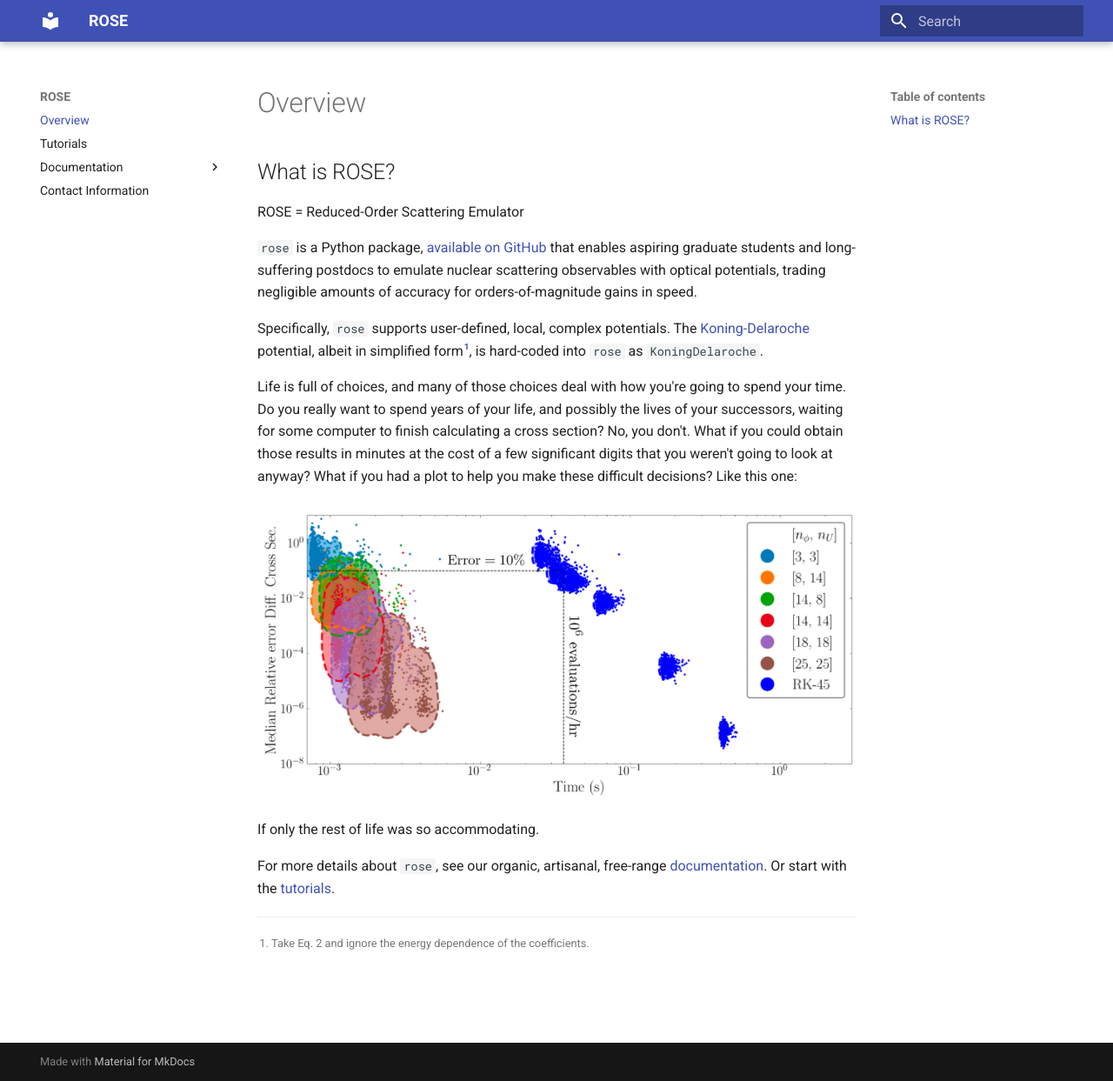
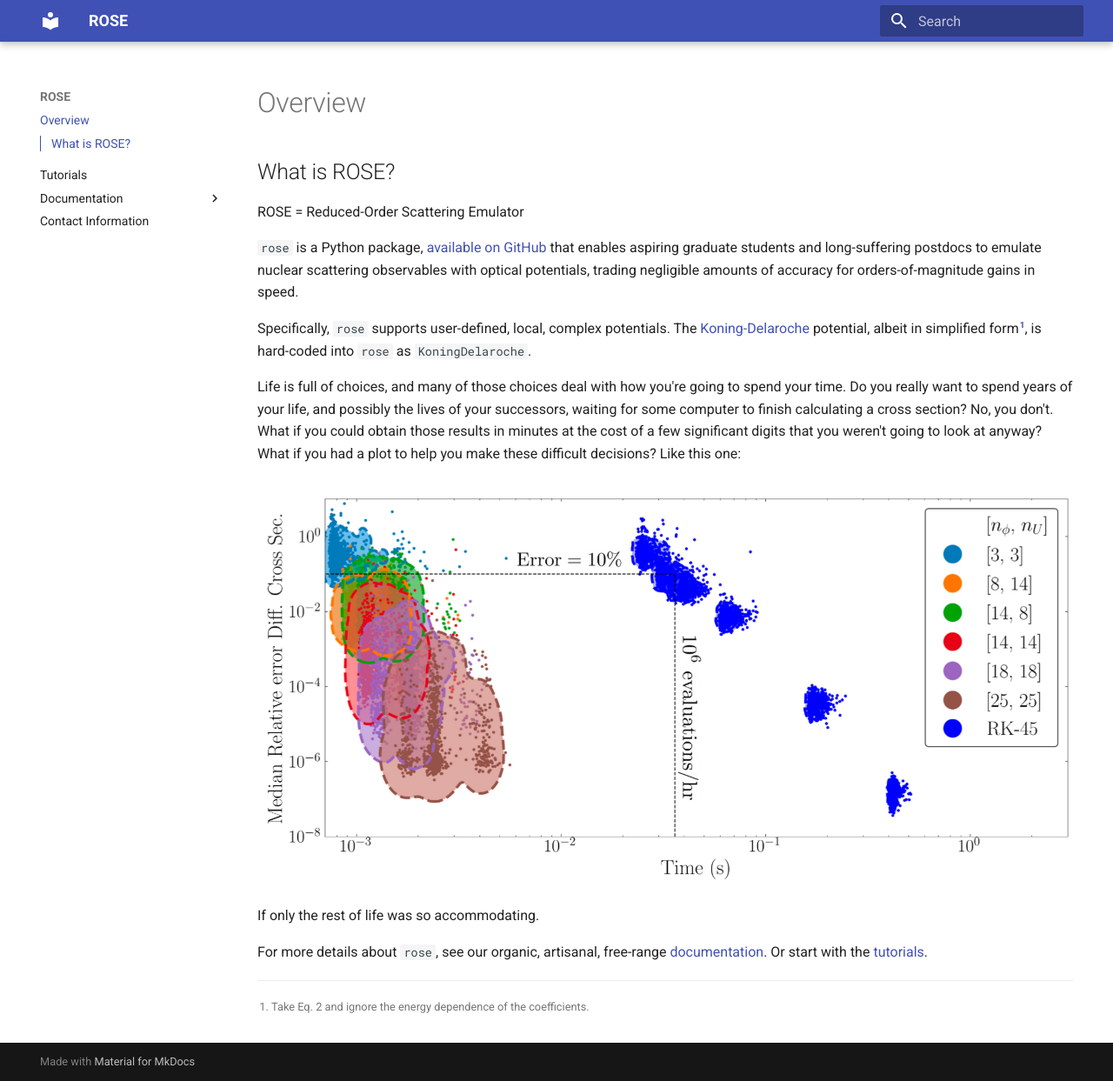
Before and after one commit to bandframework/rose, an MkDocs documentation site: the page built from docs/index.md, in a window 1280 px wide and 1243 px high. Shown: the whole window at 87% size. Built offline with MkDocs 1.6.1 and Material for MkDocs 9.7.7, drawn with Linux system fonts in a browser that asks for light colours.

Commit message:
Integrate TOCs.

```diff
--- a/mkdocs.yml
+++ b/mkdocs.yml
@@ -19,6 +19,8 @@ markdown_extensions:
 
 theme:
   name: material
+  features:
+    - toc.integrate
 
 nav:
   - index.md
```
